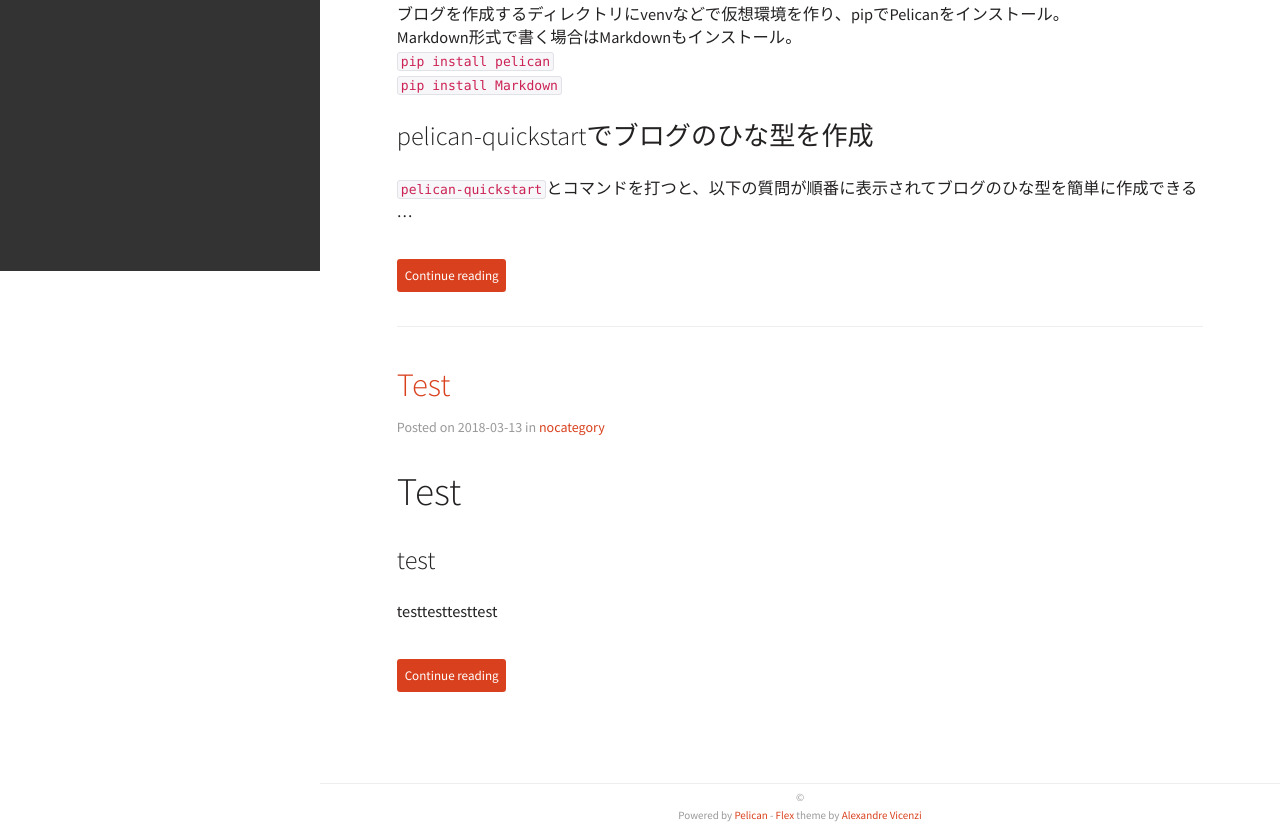
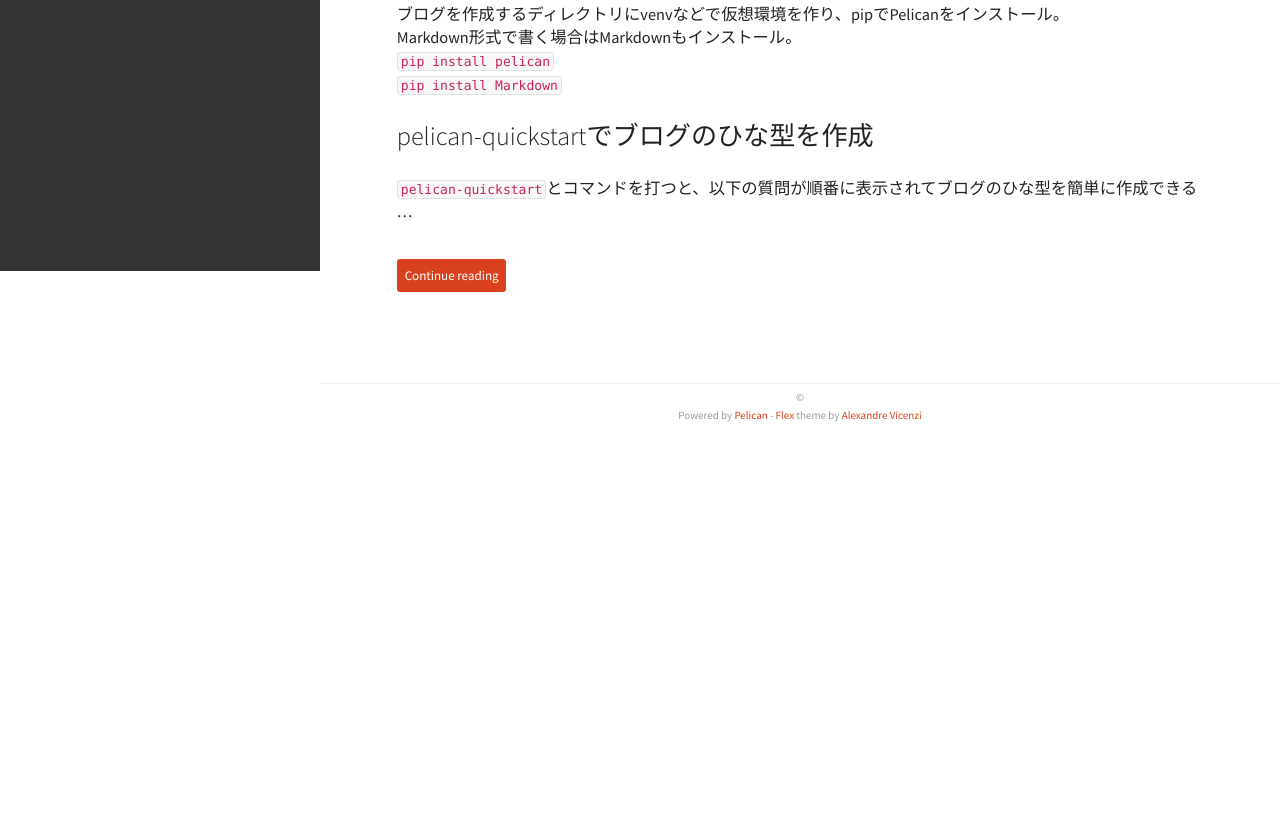
Before and after one commit to KT52/squigly77.github.io, a plain HTML site: page author/squigly77.html in a window 1280 px wide. Shown: the part 529-1353 px from the top of the page. After the commit the page ends 953 px from the top, so only its background shows below. Drawn offline with Linux system fonts and the light colour scheme.

Commit message:
Update documentation

```diff
--- a/author/squigly77.html
+++ b/author/squigly77.html
@@ -90,26 +90,6 @@ Markdown形式で書く場合はMarkdownもインストール。<br>
       <a class="btn" href="/makeblogwithpelican.html#makeblogwithpelican">    Continue reading
 </a>
   </div>
-  <hr />
-</article>
-<article>
-  <header>
-    <h2><a href="/test.html#test">Test</a></h2>
-    <p>
-          Posted on 2018-03-13 in <a href="/category/nocategory.html">nocategory</a>
-
-
-
-    </p>
-  </header>
-  <div>
-      <h1>Test</h1>
-<h3>test</h3>
-<p>testtesttesttest</p>
-      <br>
-      <a class="btn" href="/test.html#test">    Continue reading
-</a>
-  </div>
 </article>
 
   <div class="pagination">
```
Also changed, not shown: archives.html (+0 -2 lines), authors.html (+1 -1 lines), categories.html (+0 -1 lines), index.html (+0 -20 lines).
